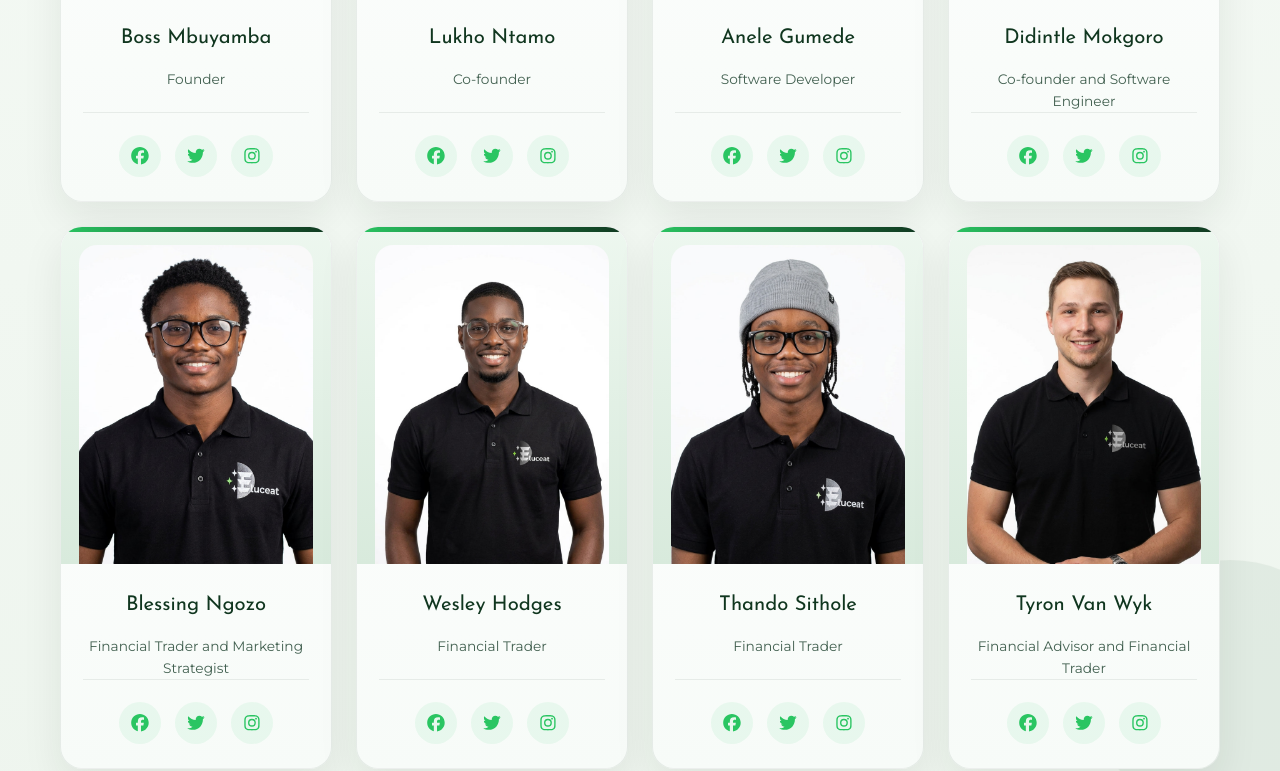
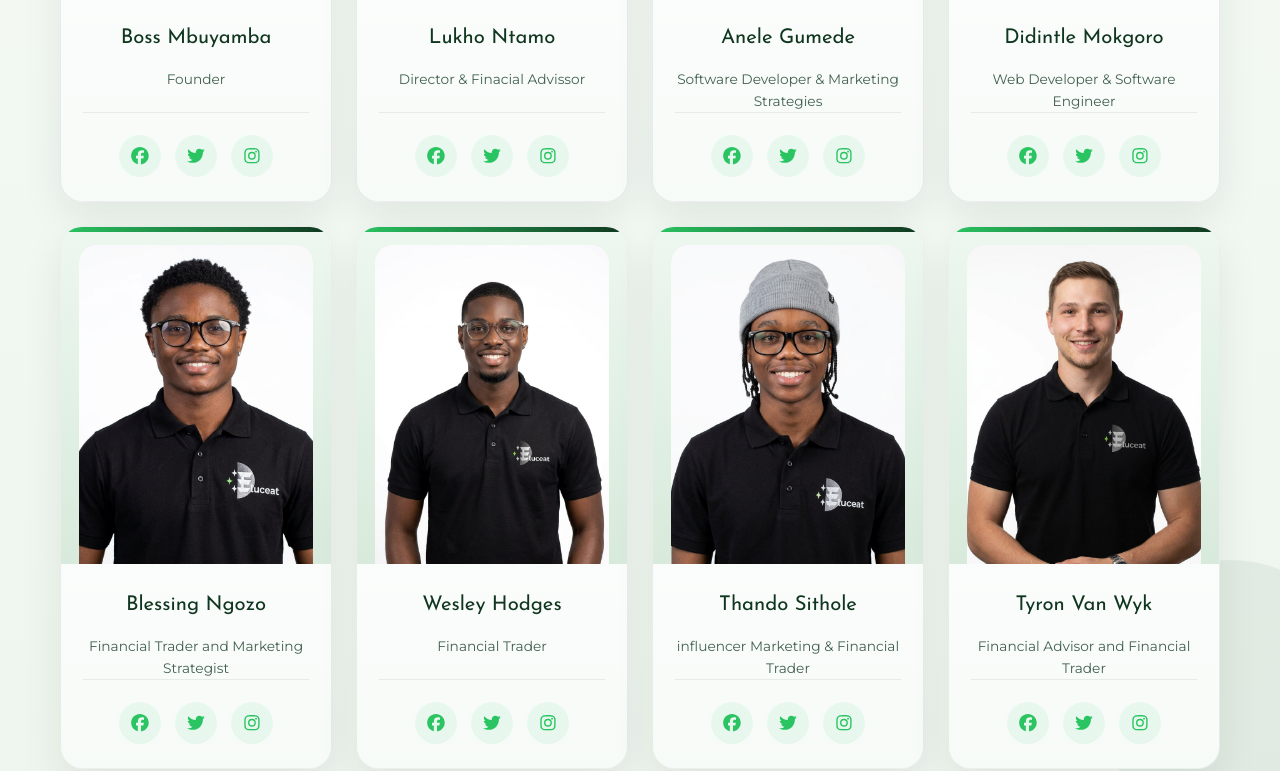
Before and after one commit to Vigroboi/Eluceat, a website with bundled scripts: page Team.html in a window 1280 px wide. Shown: the part 880-1651 px from the top of the page. Built offline with nearby package versions, Linux system fonts and the light colour scheme; files whose address does not match are found by name.

Commit message:
update of Team Details

```diff
--- a/Team.html
+++ b/Team.html
@@ -368,7 +368,7 @@
                 </div>
                 <div class="member-info">
                     <h3>Lukho Ntamo </h3>
-                    <p>Co-founder</p>
+                    <p>Director & Finacial Advissor</p>
                     <div class="social-icons">
                         <a href="#"><i class="fab fa-facebook"></i></a>
                         <a href="#"><i class="fab fa-twitter"></i></a>
@@ -382,7 +382,7 @@
                 </div>
                 <div class="member-info">
                     <h3>Anele Gumede</h3>
-                    <p>Software Developer</p>
+                    <p>Software Developer & Marketing Strategies </p>
                     <div class="social-icons">
                         <a href="#"><i class="fab fa-facebook"></i></a>
                         <a href="#"><i class="fab fa-twitter"></i></a>
@@ -396,7 +396,7 @@
                 </div>
                 <div class="member-info">
                     <h3>Didintle Mokgoro</h3>
-                    <p>Co-founder and Software Engineer</p>
+                    <p>Web Developer & Software Engineer</p>
                     <div class="social-icons">
                         <a href="#"><i class="fab fa-facebook"></i></a>
                         <a href="#"><i class="fab fa-twitter"></i></a>
@@ -439,7 +439,7 @@
                 </div>
                 <div class="member-info">
                     <h3>Thando Sithole</h3>
-                    <p>Financial Trader</p>
+                    <p>influencer Marketing & Financial Trader</p>
                     <div class="social-icons">
                         <a href="#"><i class="fab fa-facebook"></i></a>
                         <a href="#"><i class="fab fa-twitter"></i></a>
```
